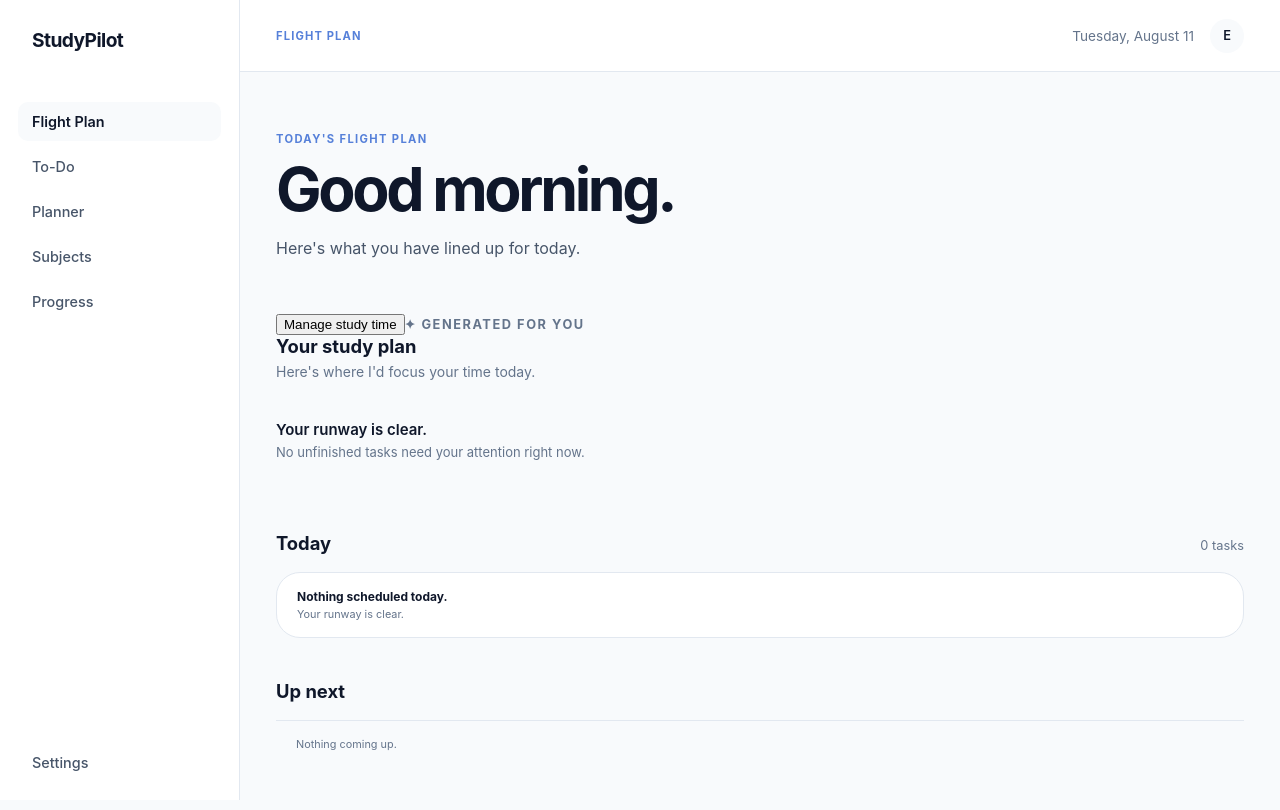
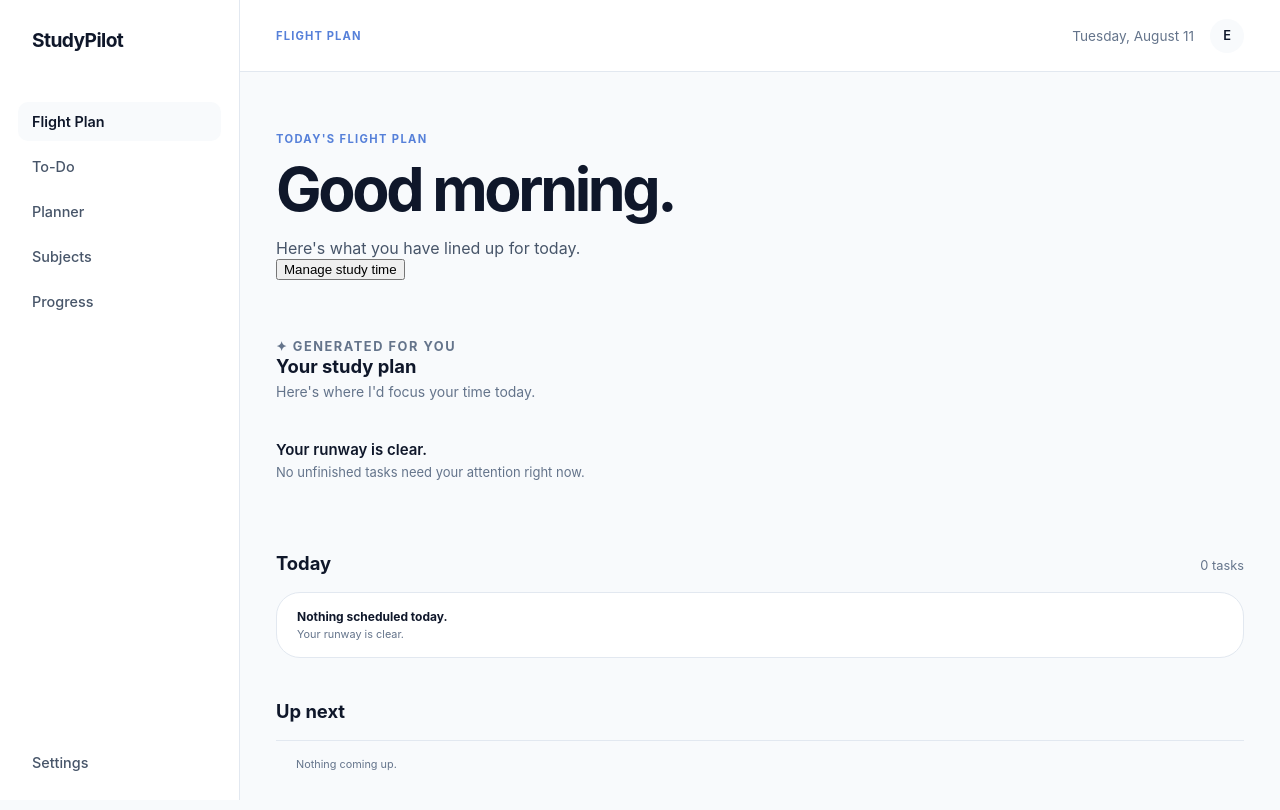
Before and after one commit to thisisemily73/StudyPilot, a React (Vite) app in the folder app/: page / in a window 1280 px wide. Shown: the top 810 px of the page. Built offline with nearby package versions, Linux system fonts and the light colour scheme.

Commit message:
moved study time btn

```diff
--- a/app/src/pages/Home.tsx
+++ b/app/src/pages/Home.tsx
@@ -50,16 +50,15 @@ function Home() {
                 <p>
                     Here's what you have lined up for today.
                 </p>
-
+                <button className="manage-study-time-button">
+                    Manage study time
+                </button>
             </div>
 
             {/* GENERATED STUDY PLAN */}
             <div className="home-section study-plan-section">
                 <div className="home-section-header">
                     <div>
-                        <button className="manage-study-time-button">
-                            Manage study time
-                        </button>
                         <span className="home-label">
                             ✦ GENERATED FOR YOU
                         </span>
```
